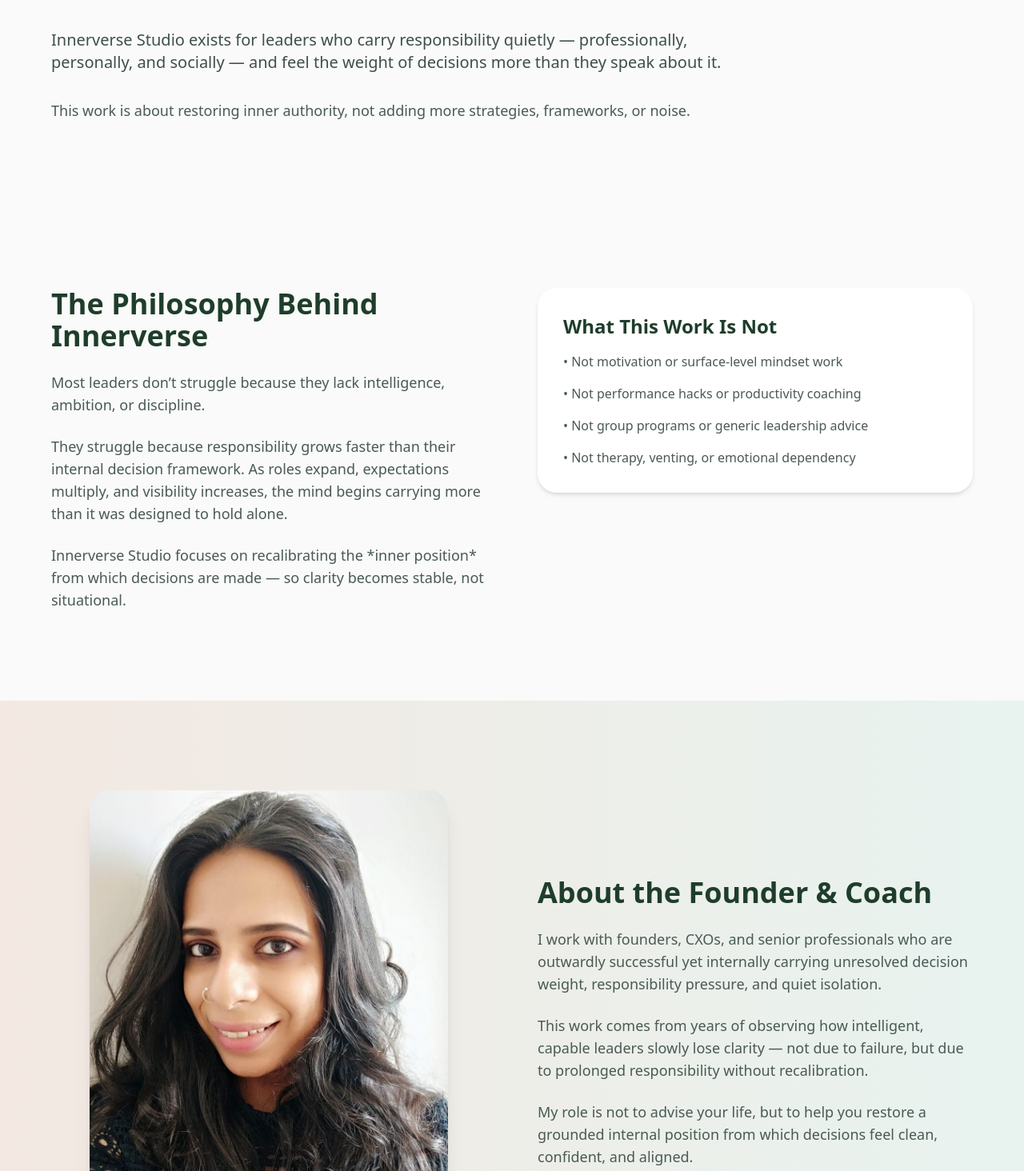
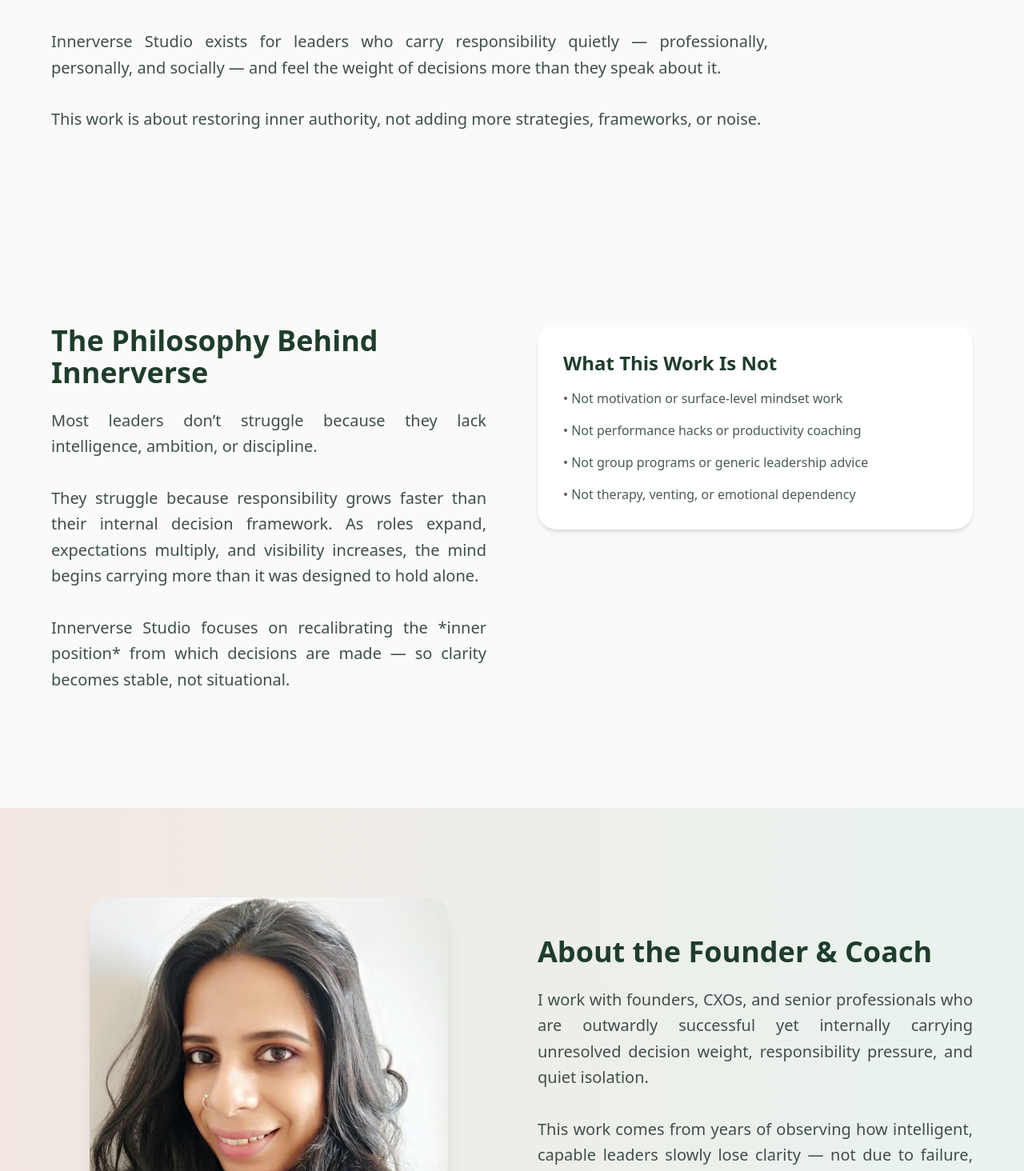
Before and after one commit to innerversestudio8-blip/innerverse-studio, a Next.js app: page /about in a window 1280 px wide. Shown: the part 426-1890 px from the top of the page at 80% size. Built offline with nearby package versions, Linux system fonts and the light colour scheme.

Commit message:
Fix text justification and about pges content polish

```diff
--- a/app/about/page.tsx
+++ b/app/about/page.tsx
@@ -14,13 +14,13 @@
             It’s a Position You Learn to Stand In.
           </h1>
 
-          <p className="text-xl text-[#3F4F4B] mb-8">
+          <p className="text-xl text-[#3F4F4B] mb-8 text-justify leading-relaxed">
             Innerverse Studio exists for leaders who carry responsibility quietly —
             professionally, personally, and socially — and feel the weight of decisions
             more than they speak about it.
           </p>
 
-          <p className="text-lg text-[#4A5A55]">
+          <p className="text-xl text-[#3F4F4B] mb-8 text-justify leading-relaxed">
             This work is about restoring inner authority,
             not adding more strategies, frameworks, or noise.
           </p>
@@ -35,19 +35,19 @@
             The Philosophy Behind Innerverse
           </h2>
 
-          <p className="text-lg text-[#4A5A55] mb-6">
+          <p className="text-xl text-[#3F4F4B] mb-8 text-justify leading-relaxed">
             Most leaders don’t struggle because they lack intelligence,
             ambition, or discipline.
           </p>
 
-          <p className="text-lg text-[#4A5A55] mb-6">
+          <p className="text-xl text-[#3F4F4B] mb-8 text-justify leading-relaxed">
             They struggle because responsibility grows faster than
             their internal decision framework.
             As roles expand, expectations multiply, and visibility increases,
             the mind begins carrying more than it was designed to hold alone.
           </p>
 
-          <p className="text-lg text-[#4A5A55]">
+          <p className="text-xl text-[#3F4F4B] mb-8 text-justify leading-relaxed">
             Innerverse Studio focuses on recalibrating the *inner position*
             from which decisions are made — so clarity becomes stable,
             not situational.
@@ -86,19 +86,19 @@
               About the Founder & Coach
             </h2>
 
-            <p className="text-lg text-[#4A5A55] mb-6">
+            <p className="text-xl text-[#3F4F4B] mb-8 text-justify leading-relaxed">
               I work with founders, CXOs, and senior professionals who are
               outwardly successful yet internally carrying unresolved decision
               weight, responsibility pressure, and quiet isolation.
             </p>
 
-            <p className="text-lg text-[#4A5A55] mb-6">
+            <p className="text-xl text-[#3F4F4B] mb-8 text-justify leading-relaxed">
               This work comes from years of observing how intelligent,
               capable leaders slowly lose clarity — not due to failure,
               but due to prolonged responsibility without recalibration.
             </p>
 
-            <p className="text-lg text-[#4A5A55]">
+            <p className="text-xl text-[#3F4F4B] mb-8 text-justify leading-relaxed">
               My role is not to advise your life,
               but to help you restore a grounded internal position
               from which decisions feel clean, confident, and aligned.
@@ -154,7 +154,7 @@
           Clarity Changes How Everything Moves.
         </h2>
 
-        <p className="text-lg text-[#4A5A55] mb-10 max-w-2xl mx-auto">
+        <p className="text-xl text-[#3F4F4B] mb-8 text-justify leading-relaxed">
           When decisions feel clean, leadership feels calm.
           And when leadership feels calm, impact follows naturally.
         </p>
```
